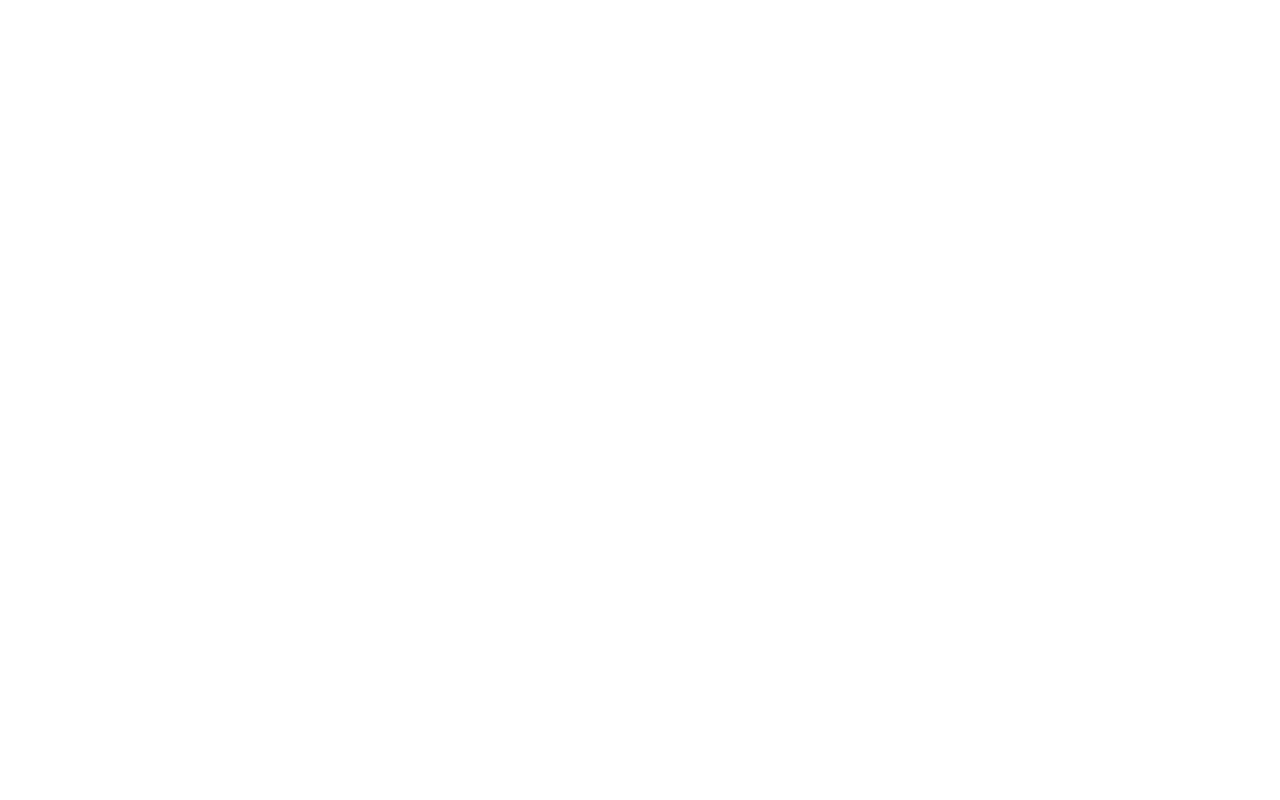
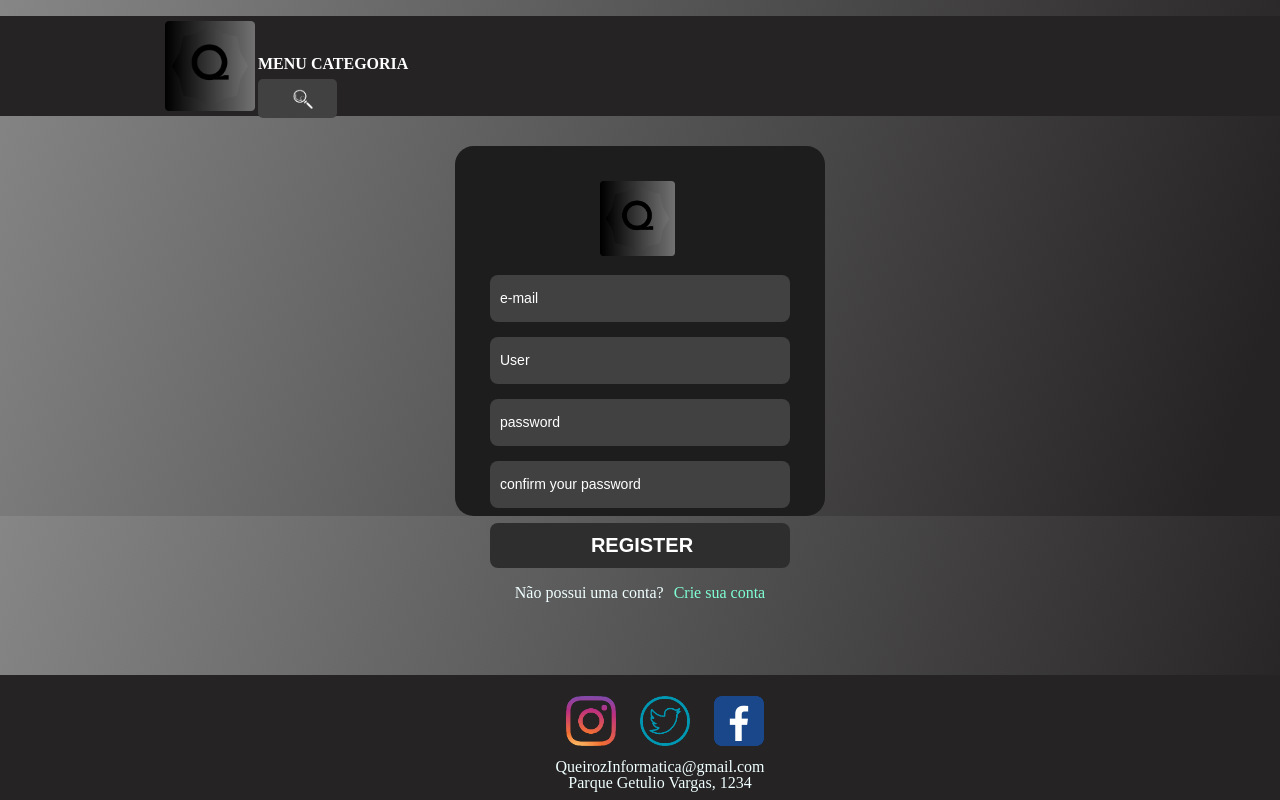
Before and after one commit to vinniqueiroz/QueirozShop, a plain HTML site: page register.html in a window 1280 px wide. Drawn offline with Linux system fonts and the light colour scheme.

Commit message:
Modificado o link de register

```diff
--- /dev/null
+++ b/css/register.css
@@ -0,0 +1,66 @@
+
+.area-register{
+    margin-top: 30PX;
+    display: flex;
+    justify-content: center;
+}
+
+.register{
+    display: flex;
+    flex-direction: column;
+    align-items: center;
+    background-color: rgb(29, 29, 29);
+    width: 300px;
+    height: 300px;
+    padding: 35px;
+    border-radius: 5%;
+}
+
+.register form{
+    display: flex;
+    width: 100%;
+    flex-direction: column;
+}
+
+.register input{
+    margin-top: 15px;
+    padding-left: 10px;
+    background-color: rgb(66, 65, 65);
+    color: white;
+    border: none;
+    height: 45px;
+    outline: none;
+    border-radius: 8px;
+
+}
+.register img{
+    padding-left: 34%;
+    width: 30%;
+    height: auto;
+}
+
+input::placeholder{
+    color: white;
+    font-size: 14px;
+}
+
+form [type="submit"]{
+    display: block;
+    background-color: rgb(46, 46, 46);
+    font-size: 20px;
+    text-transform: uppercase;
+    font-weight: bold;
+    cursor: pointer;
+}
+
+
+p{
+    color: azure;
+
+}
+
+a{
+    color: aquamarine;
+    text-decoration: none;
+    margin-left: 10px;
+}
--- a/register.html
+++ b/register.html
@@ -0,0 +1,84 @@
+<!DOCTYPE html>
+<html lang="pt-br">
+<head>
+    <meta charset="UTF-8">
+    <meta http-equiv="X-UA-Compatible" content="IE=edge">
+    <meta name="viewport" content="width=device-width, initial-scale=1.0">
+
+    <link rel="stylesheet" href="./css/main.css">
+    <link rel="stylesheet" href="./css/register.css">
+    <link rel="shortcut icon" href="./image/favicon.ico" type="image/x-icon">
+
+    <title>QueirozInformatica</title>
+
+
+</head>
+<body>
+    <!-- start header -->
+    <header class="main-menu">
+        <main>
+        <div class="header-1">
+            <div class="logo-menu">
+                <a href="./index.html"><img src="./image/QueirozInformatica.png" alt="" width="90"></a>
+            </div>
+
+            <div class="menu">
+                <ul>
+                    <li><a class="link" href=""><h4>MENU</h4></a></li>
+                    <li><a class="link" href=""><h4>CATEGORIA</h4></a></li>
+                </ul>
+            </div>
+            <div class="search-box">
+                <input class="search-text" type="text" placeholder="search" name="search">
+                <a class="search-btn">
+                    <img class="loupe-black" src="./image/loupe-black.png" alt="" width="20">
+                    <img class="loupe-white" src="./image/loupe-white.png" alt="" width="20">
+                </a>
+            </div>
+
+        </div>
+    </header>
+    <!-- end header -->
+
+
+
+    <!-- inicio da section LOGIN-->
+    <section class="area-register">
+        <div class="register">
+            <div>
+                <img src="./image/QueirozInformatica.png">
+            </div>
+            <form method="post">
+                <input type="text" name="email" placeholder="e-mail">
+                <input type="text" name="nome" placeholder="User" autofocus>
+                <input type="password"name="password" placeholder="password">
+                <input type="confirm_password"name="confirm_password" placeholder="confirm your password">
+                <input type="submit" value="register" >
+            </form>
+            <p>Não possui uma conta?<a href="register.html">Crie sua conta</a></p>
+        </div>
+    </section>
+    <!-- Final da section LOGIN-->
+
+
+
+
+
+    <!-- Start footer -->
+    <footer class="footer">
+        <div class="redes-sociais">
+            <ul>
+                <li><a href="https://www.instagram.com/"><img src="./image/instagram-logo.png" alt="" width="50"></a></li>
+                <li><a href="https://twitter.com/"><img src="./image/twiiter-logo.png" alt="" width="50"></a></li>
+                <li><a href="https://facebook.com/"><img src="./image/facebook-logo.png" alt="" width="50"></a></li>
+                <p>QueirozInformatica@gmail.com</p>
+                <p>Parque Getulio Vargas, 1234</p>
+            </ul>
+
+        </div>
+    </footer>
+    <!-- end footer -->
+
+</main>
+</body>
+</html>
```
Also changed, not shown: login.html (+1 -1 lines).
